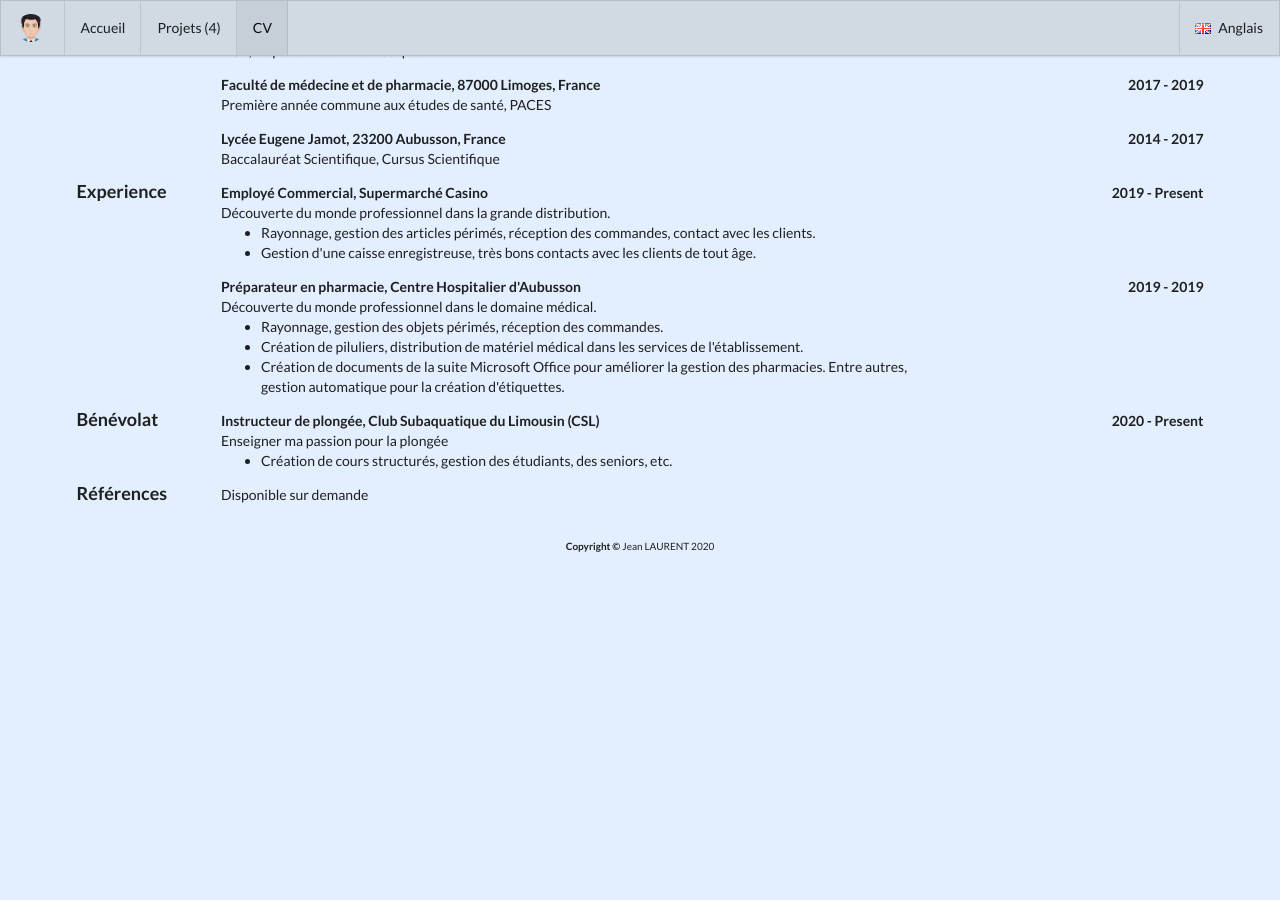
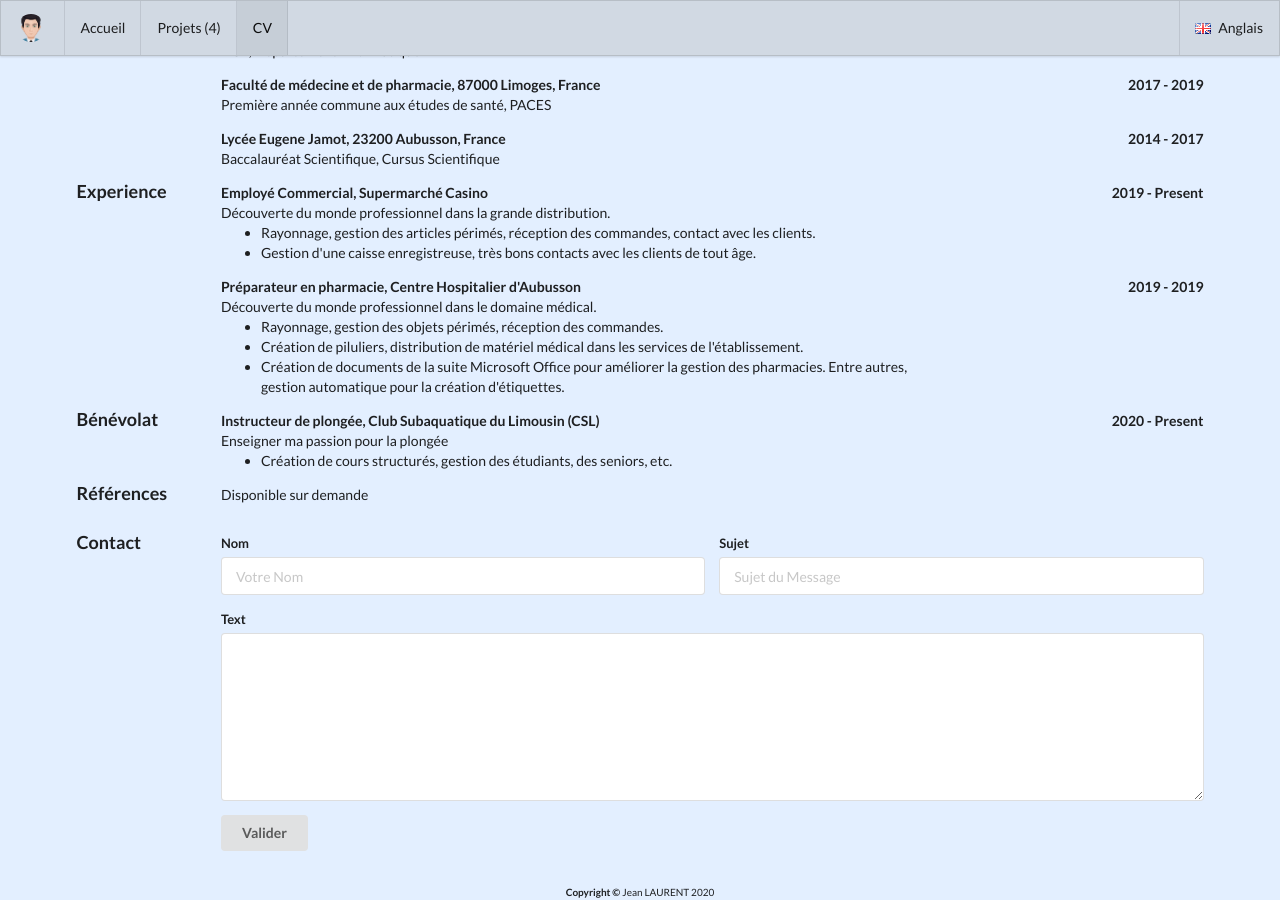
Before and after one commit to jeanlrnt/Portfolio_FR, a Jekyll site: the page built from bio/index.html, in a window 1280 px wide and 900 px high, scrolled down 949 px. Built offline with Jekyll 4.4.1, drawn with Linux system fonts in a browser that asks for light colours; before the commit the page ends 1503 px from its top, so only the background shows below that.

Commit message:
mise a jour

```diff
--- /dev/null
+++ b/_includes/contact-form.html
@@ -0,0 +1,49 @@
+<div class="row">
+  <div class="two wide column">
+    <h3 class="ui left aligned header no-bottom">Contact</h3>
+  </div>
+
+  <div class="fourteen wide column no-bottom">
+    <div class="ui form">
+      <div class="two fields">
+        <div class="field">
+          <label>Nom</label>
+          <input placeholder="Votre Nom" type="text" id="edName">
+        </div>
+        <div class="field">
+          <label>Sujet</label>
+          <input placeholder="Sujet du Message" type="text" id="edSubject">
+        </div>
+      </div>
+      <div class="field">
+        <label>Text</label>
+        <textarea id="edBody"></textarea>
+      </div>
+      <div class="ui submit button" onclick="sendMail()">Valider</div>
+    </div>
+  </div>
+</div>
+
+<script>
+    function sendMail() {
+        <!--Tester les donnees-->
+        if (document.getElementById("edName").value.length==0) {
+            alert("Please enter your Name");
+            return;
+        }
+        if (document.getElementById("edSubject").value.length==0) {
+            alert("Please enter a Subject");
+            return;
+        }
+        if (document.getElementById("edBody").value.length==0) {
+            alert("Please enter a Content");
+            return;
+        }
+        <!--Encoder l'url mailto-->
+        var url="mailto:"+encodeURIComponent("{{ site.data.bio.basics.email }}")
+            +"?subject="+encodeURIComponent(document.getElementById("edSubject").value + " || envoyé par " + document.getElementById("edName").value)
+            +"&body="+encodeURIComponent(document.getElementById("edBody").value);
+        <!--Ouvrir client messagerie-->
+        document.location=url;
+    }
+</script>
--- a/_includes/theme-bio-page.html
+++ b/_includes/theme-bio-page.html
@@ -34,5 +34,6 @@
   {% include bio-publications.html %}
   {% include bio-recompenses.html %}
   {% include bio-references.html %}
+  {% include contact-form.html %}
 </div>
 {% include footer.html %}
```
